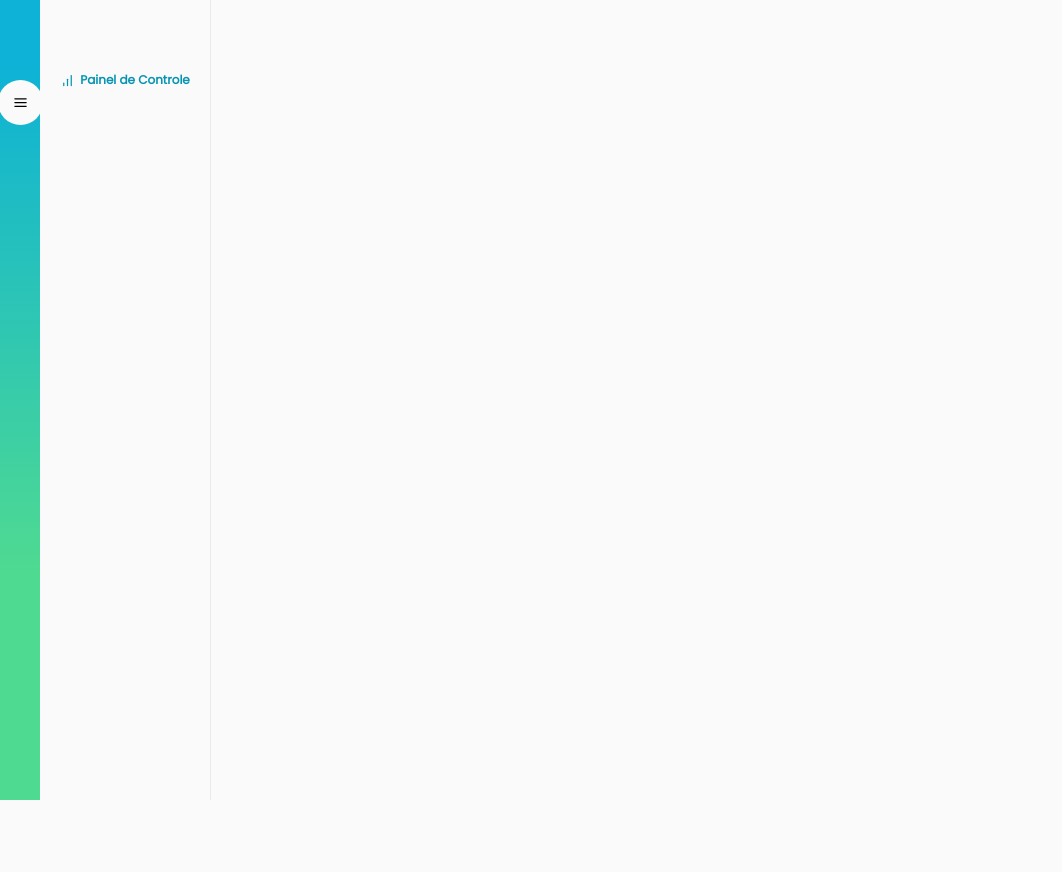
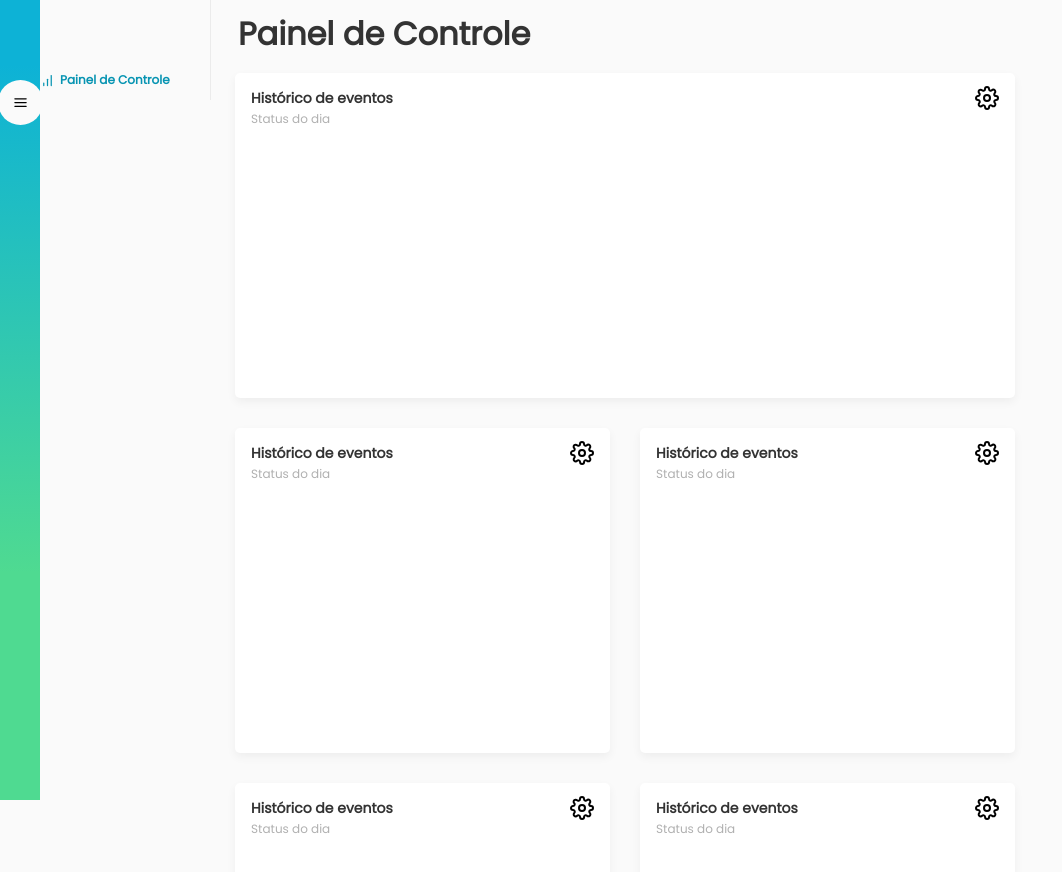
Before and after one commit to IgrPhillipe/tt-dashboard, a React (Create React App) app: page / in a window 1280 px wide. Shown: the top 872 px of the page, without its empty margins (0-1062 px from the left). Before the commit the page ends 800 px from the top, so only its background shows below. Built offline with nearby package versions, Linux system fonts and the light colour scheme.

Commit message:
feat(home): add cards to home page

```diff
--- a/src/pages/Home/index.tsx
+++ b/src/pages/Home/index.tsx
@@ -5,13 +5,14 @@ import Card from '../../components/Card/index';
 import SideBarItem from '../../components/SideBarItem/index';
 
 import {
-  View, Dock, MenuButton, SideBar
+  View, BarFunctions, HomeContent, Title, Dock, MenuButton, SideBar, Cards
 } from './style';
 
 const Home: React.FC = () => {
   const [hide, setHide] = useState(false);
   return (
     <View>
+      <BarFunctions>
         <Dock>
           <MenuButton onClick={() => setHide(!hide)} >
             <Menu width='15px' height='15px' />
@@ -20,6 +21,20 @@ const Home: React.FC = () => {
         <SideBar hide={hide}>
           <SideBarItem />
         </SideBar>
+      </BarFunctions>
+
+      <HomeContent>
+        <Title>Painel de Controle</Title>
+
+        <Cards>
+          <Card width='large' height='small' />
+          <Card width='small' height='small' />
+          <Card width='small' height='small' />
+          <Card width='small' height='small' />
+          <Card width='small' height='large' />
+          <Card width='large' height='small' />
+        </Cards>
+      </HomeContent>
     </View>
   );
 };
--- a/src/pages/Home/style.ts
+++ b/src/pages/Home/style.ts
@@ -7,12 +7,34 @@ type SideBarProps = {
 }
 
 export const View = styled.div`
+  position: absolute;
   width: 100vw;
   height: 100vh;
+
+  display: flex;
+  flex-direction: row;
+`;
+
+export const BarFunctions = styled.div`
+  width: 210px;
+
+  margin: 0;
+
+`;
+
+export const HomeContent = styled.div`
+  padding: 10px;
+`;
+
+export const Title = styled.h1`
+  color: ${theme.mainColors.darkGray};
+  font-size: ${theme.fonts.h1};
+
+  margin-left: 18px;
 `;
 
 export const Dock = styled.div`
-  position: absolute;
+  position: fixed;
 
   display: flex;
   justify-content: center;
@@ -50,14 +72,16 @@ export const MenuButton = styled.div`
 `;
 
 export const SideBar = styled.div<SideBarProps>`
-  position: absolute;
-
-  display: ${({ hide }) => (hide ? 'none' : 'block')};
+  display: ${({ hide }) => (hide ? 'none' : 'fixed')};
 
   margin-left: 40px;
 
   width: 170px;
-  height: 100vh;
-
   border-right: 1px solid #EBEBEB;
 `;
+
+export const Cards = styled.div`
+  display: flex;
+  flex-direction: row;
+  flex-wrap: wrap;
+`;
```
Lines whose indentation alone changed are shown as unchanged.
